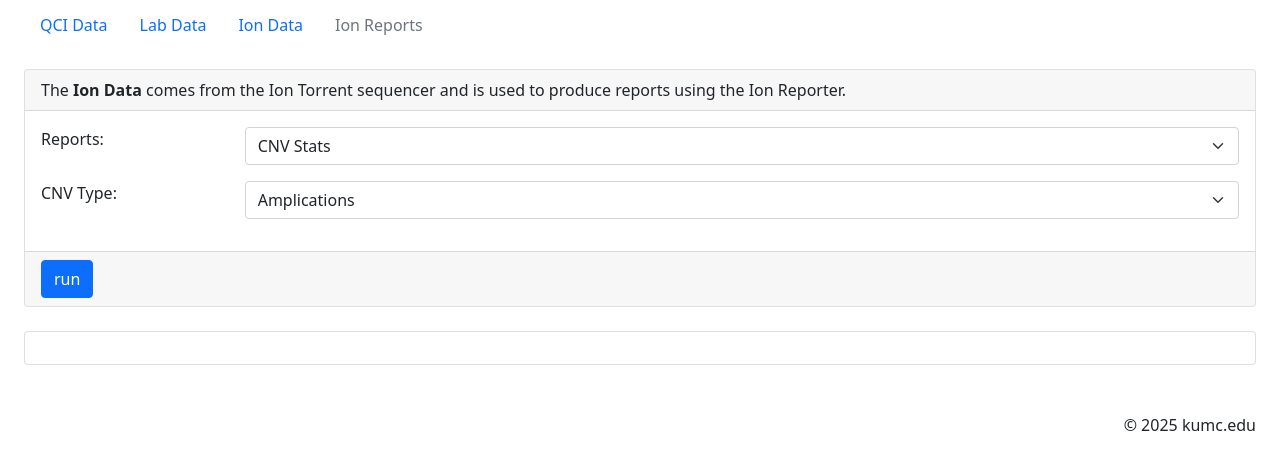
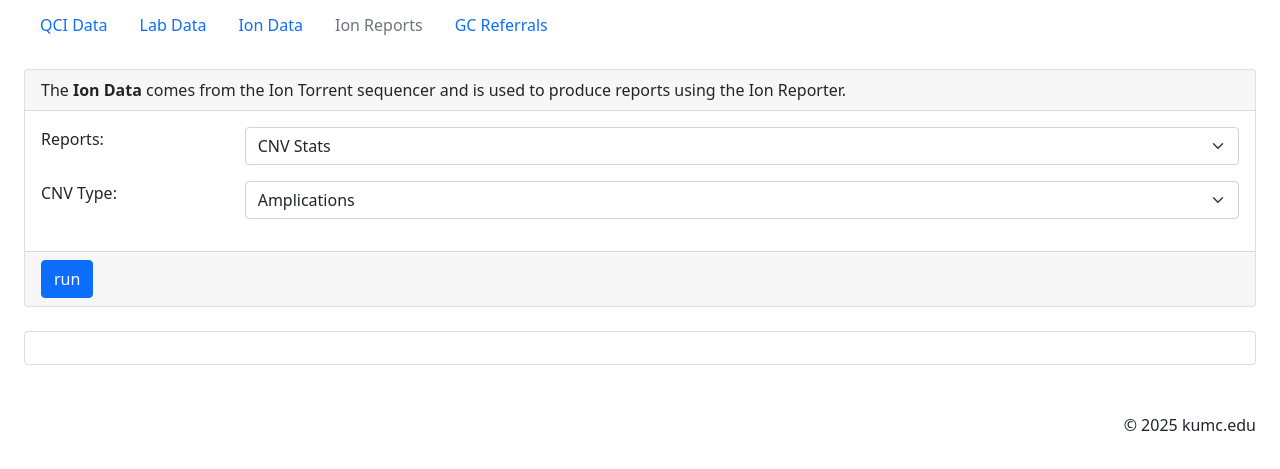
Before and after one commit to rayoub/cmol-web, a website: page app/src/ionrpts.html in a window 1280 px wide. Shown: the part 61-530 px from the top of the page. Drawn offline with Linux system fonts and the light colour scheme; no server answers.

Commit message:
update menu

```diff
--- a/app/src/ionrpts.html
+++ b/app/src/ionrpts.html
@@ -14,6 +14,7 @@
             <a class="nav-link" href="/labdb.html">Lab Data</a>
             <a class="nav-link" href="/iondb.html">Ion Data</a>
             <a class="nav-link disabled" href="/ionrpts.html">Ion Reports</a>
+            <a class="nav-link" href="/gc.html">GC Referrals</a>
         </ul>
     </header>
     <section id="criteria">
```
Also changed, not shown: app/src/index.html (+1 -0 lines), app/src/iondb.html (+1 -0 lines), app/src/labdb.html (+1 -0 lines).
